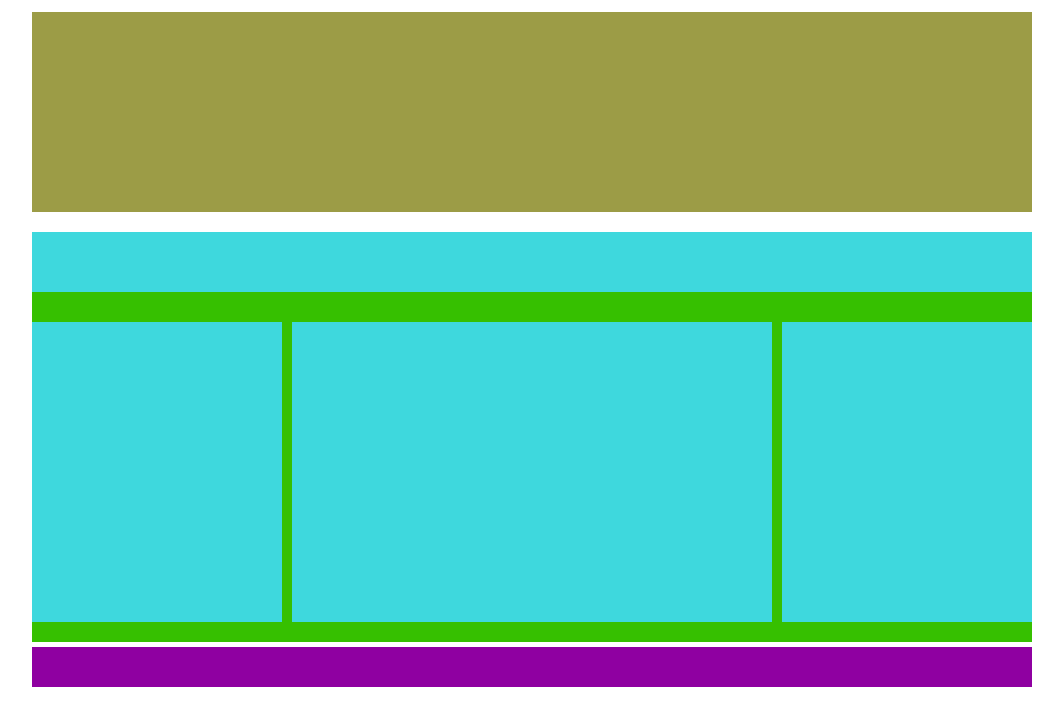
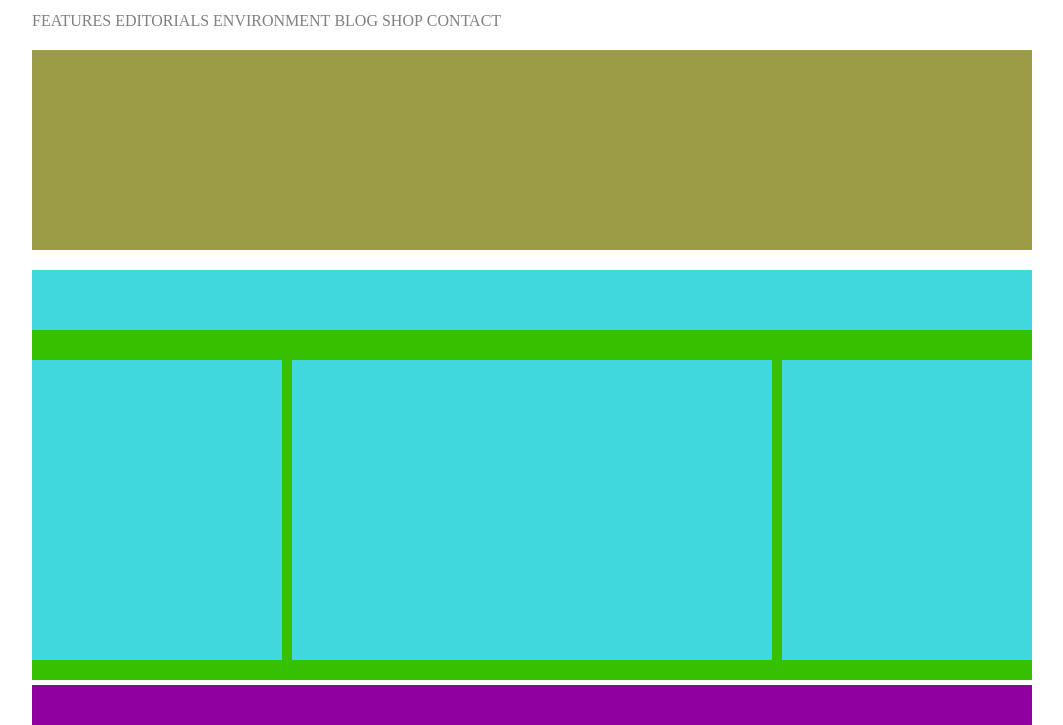
Before and after one commit to ClaudioMattina/htmlcss-wp, a plain HTML site: page index.html in a window 1280 px wide. Shown: the part 88-813 px from the top of the page, without its empty margins (108-1171 px from the left). Drawn offline with Linux system fonts and the light colour scheme.

Commit message:
lista sotto il logo

```diff
--- a/index.html
+++ b/index.html
@@ -18,9 +18,18 @@
                     <img id="logo" src="img/logo.png" alt="">
                 </div>
 
-
             </div>
         </header>
+        <div id="lista-header" >
+            <ul>
+                <li>FEATURES</li>
+                <li>EDITORIALS</li>
+                <li>ENVIRONMENT</li>
+                <li>BLOG</li>
+                <li>SHOP</li>
+                <li>CONTACT</li>
+            </ul>
+        </div>
         <!-- fine header pink -->
 
         <!-- section yellow -->
--- a/style.css
+++ b/style.css
@@ -12,6 +12,20 @@
 
 #logo{
     width: 100px ;
+}
+
+#lista-header{
+    padding-bottom: 20px;
+}
+
+ul{
+    list-style: none;
+    margin-top: 10px;
+}
+
+li{
+    display: inline;
+    color: gray;
 }
 
 .container{
```
